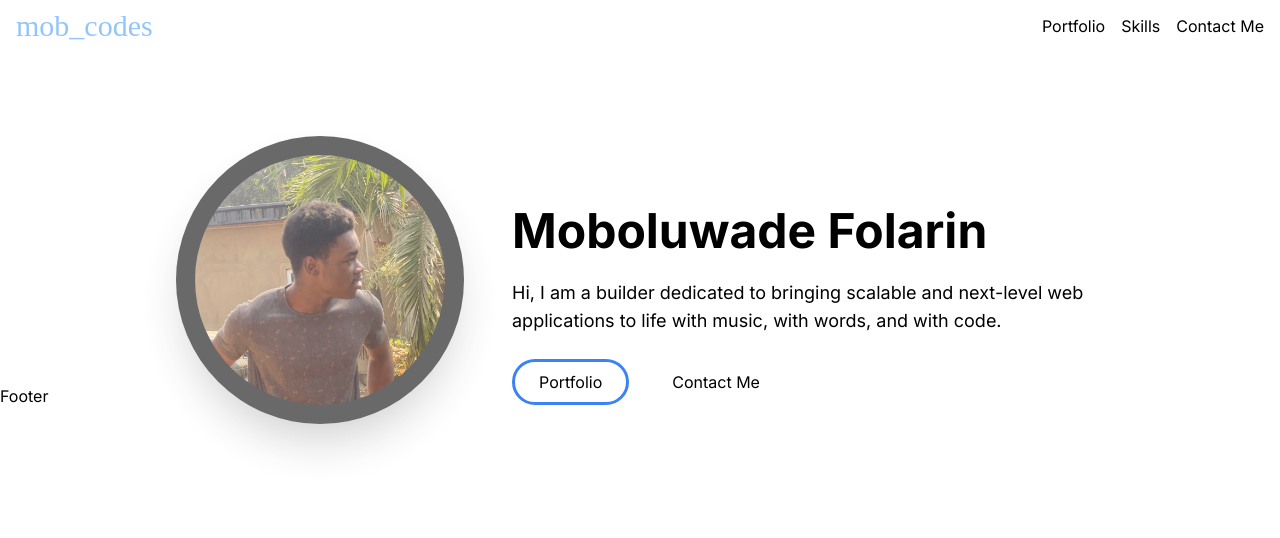
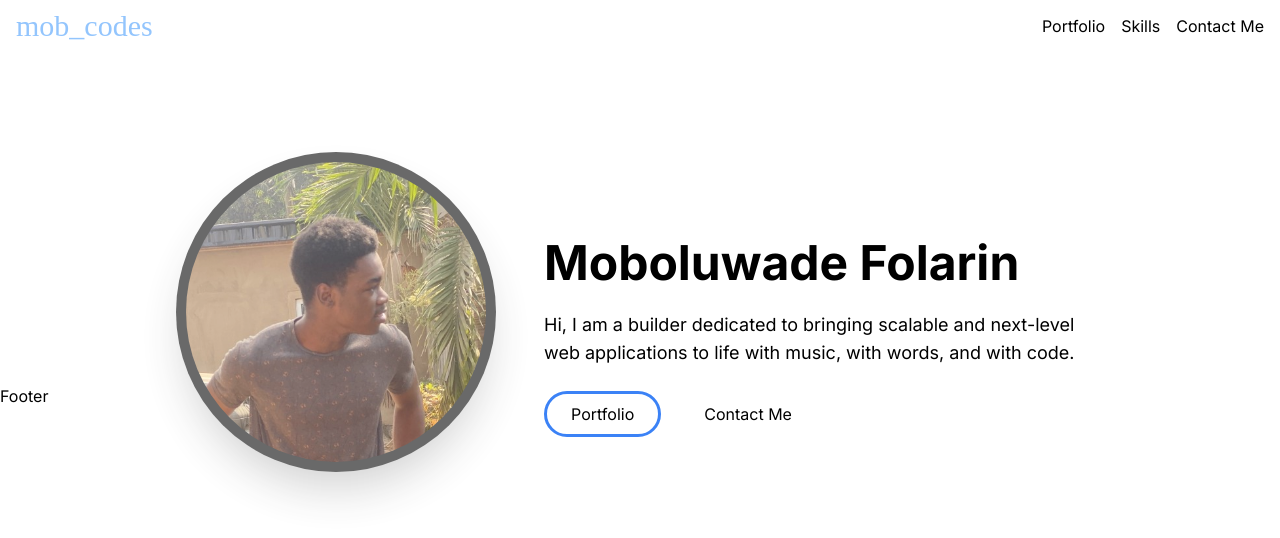
Before and after one commit to moboluwade/portfolio, a Next.js app: page / in a window 1280 px wide. Shown: the top 538 px of the page. Built offline with nearby package versions, Linux system fonts and the light colour scheme.

Commit message:
style(landing): increase padding top

```diff
--- a/src/app/components/Landing/Landing.tsx
+++ b/src/app/components/Landing/Landing.tsx
@@ -3,12 +3,12 @@ import React from 'react'
 
 const Landing = () => {
   return (
-    <div className='px-4 pt-24 md:px-12 flex flex-col justify-center'>
+    <div className='px-4 pt-28 md:px-12 flex flex-col justify-center'>
       <div className=' flex flex-col md:flex-row justify-center gap-12 md:px-8 lg:px-32'>
         <div className='flex flex-col justify-center'>
-          <div className=' w-[18rem] h-[18rem] rounded-full bg-[#444] shadow-2xl opacity-80 flex flex-row justify-center content-center'>
+          <div className=' w-[20rem] h-[20rem] rounded-full bg-[#444] shadow-2xl opacity-80 flex flex-row justify-center content-center'>
             <Image className='rounded-full m-auto md:hidden' src="/profile.jpg" width={250} height={250} alt="mob's profile" />
-            <Image className='rounded-full m-auto hidden md:block' src="/profile.jpg" width={250} height={250} alt="mob's profile" />
+            <Image className='rounded-full m-auto hidden md:block' src="/profile.jpg" width={300} height={300} alt="mob's profile" />
           </div>
         </div>
         <div className='flex flex-col justify-center gap-6'>
```
